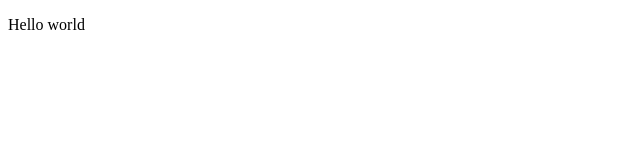
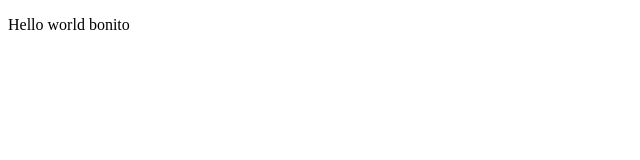
Before and after one commit to ShadowASO/sample_website, a plain HTML site: page index.html in a window 1280 px wide. Shown: the full height of the page, 0-640 px from the left. Drawn offline with Linux system fonts and the light colour scheme.

```diff
--- a/index.html
+++ b/index.html
@@ -6,6 +6,6 @@
 		<title>Document</title>
 	</head>
 	<body>
-		<p>Hello world</p>
+		<p>Hello world bonito</p>
 	</body>
 </html>
```
